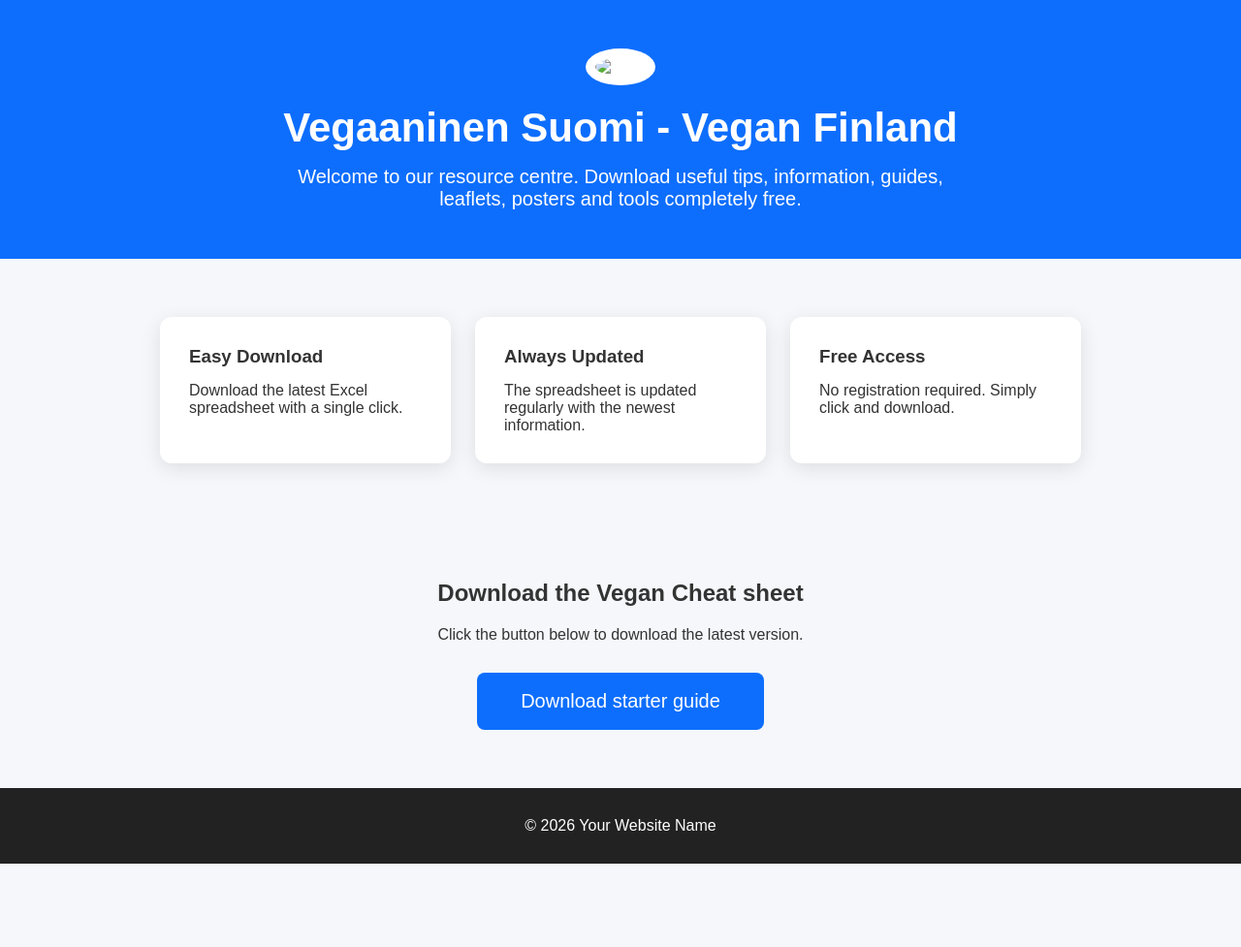
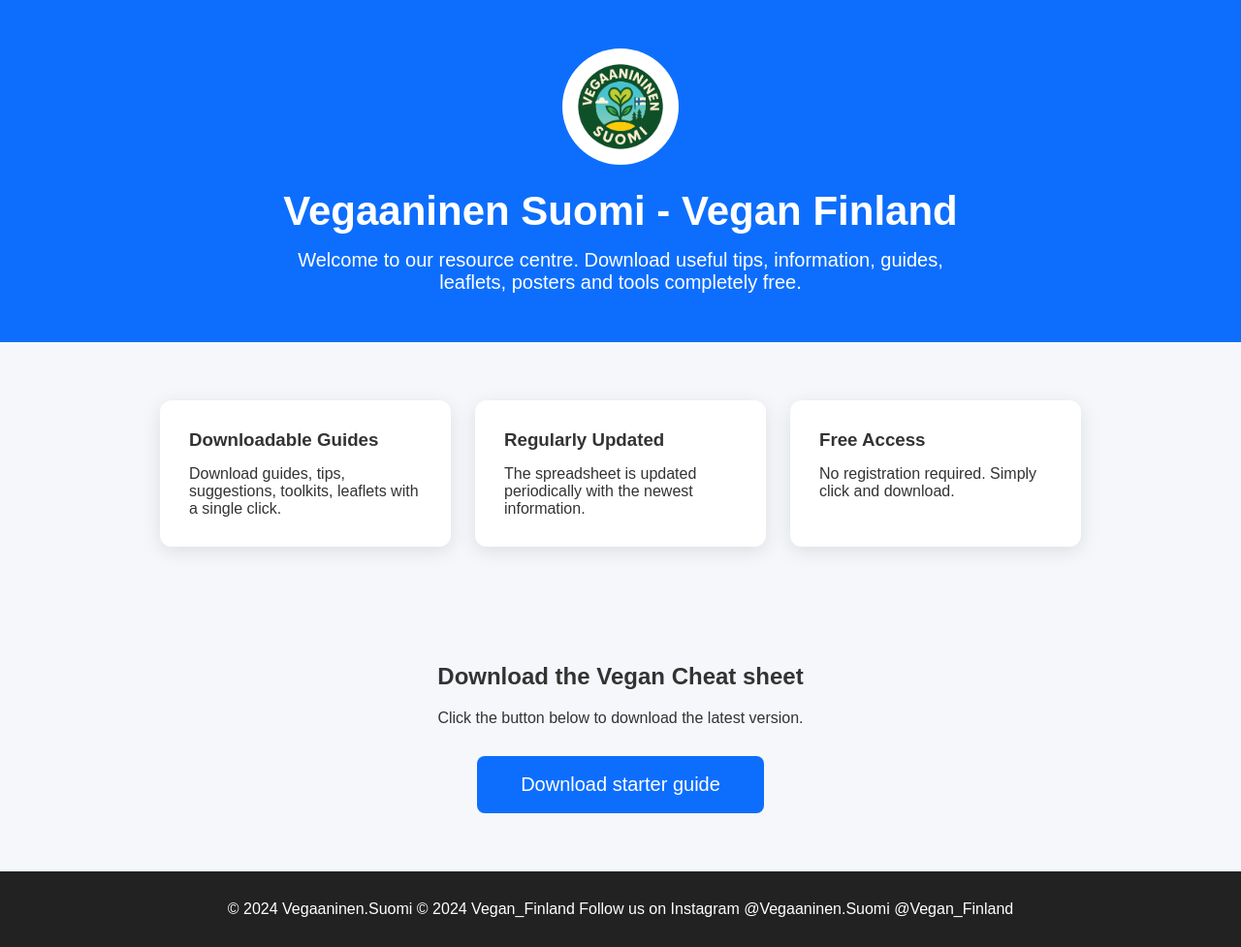
Before and after one commit to dsouzaf/Vegaaninen.Suomi, a plain HTML site: page index.html in a window 1280 px wide. Shown: the whole page at 97% size. Before the commit the page ends 891 px from the top, so only its background shows below. Drawn offline with Linux system fonts and the light colour scheme.

Commit message:
Update index.html

```diff
--- a/index.html
+++ b/index.html
@@ -129,7 +129,7 @@
 
 <header>
 
-<img src="logo.png" alt="Logo">
+<img src="Vegaaninen Suomi Logo (1).png" alt="Logo">
 
 <h1>Vegaaninen Suomi - Vegan Finland</h1>
 
@@ -147,16 +147,16 @@
 <div class="cards">
 
 <div class="card">
-<h3>Easy Download</h3>
+<h3>Downloadable Guides</h3>
 <p>
-Download the latest Excel spreadsheet with a single click.
+Download guides, tips, suggestions, toolkits, leaflets with a single click.
 </p>
 </div>
 
 <div class="card">
-<h3>Always Updated</h3>
+<h3>Regularly Updated</h3>
 <p>
-The spreadsheet is updated regularly with the newest information.
+The spreadsheet is updated periodically with the newest information.
 </p>
 </div>
 
@@ -189,7 +189,9 @@
 
 <footer>
 
-© 2026 Your Website Name
+© 2024 Vegaaninen.Suomi
+© 2024 Vegan_Finland
+ Follow us on Instagram  @Vegaaninen.Suomi  @Vegan_Finland
 
 </footer>
 
```
